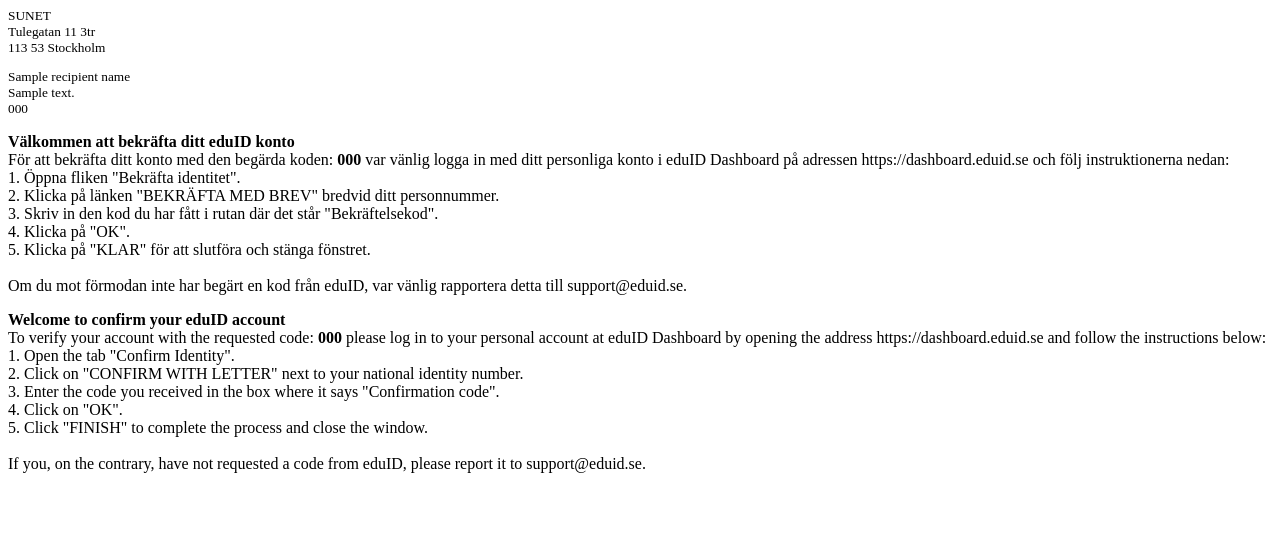
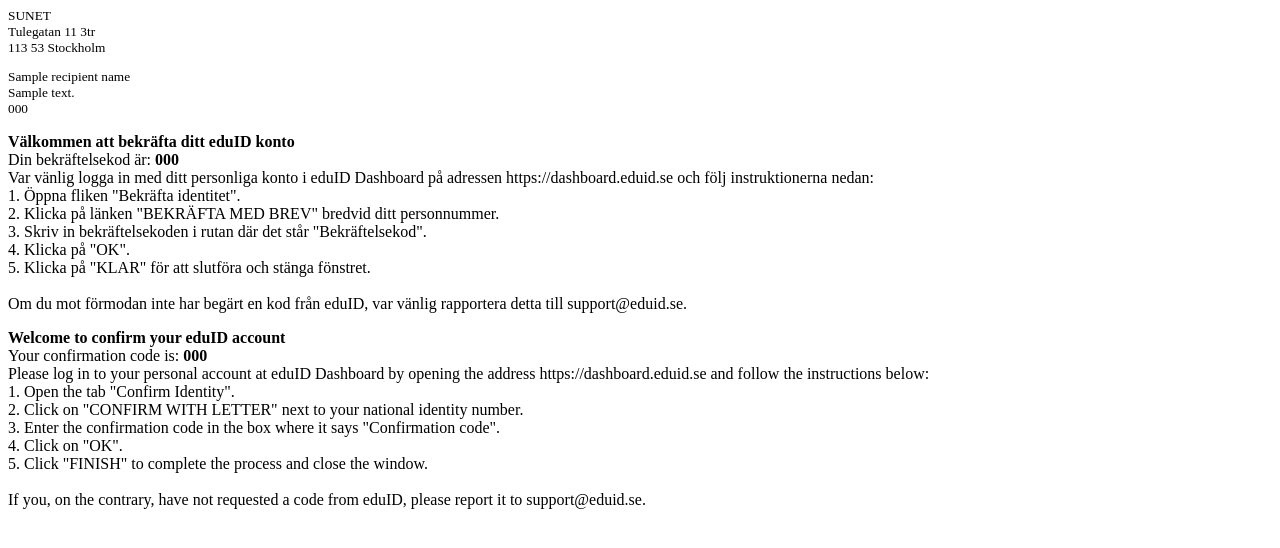
Before and after one commit to SUNET/eduid-idproofing-letter, a Flask app: template src/idproofing_letter/templates/letter.html in a window 1280 px wide. Shown: the top 548 px of the page. Run offline with Flask 2, Linux system fonts and the light colour scheme; the template is opened without the code that fills it: most values are stand-ins (such as "Sample title", 1, 10 or a date in 2020); parts of the project's set-up code (start-up, migrations or seed data) failed here and were passed over.

Commit message:
Changed wording in letter template

```diff
--- a/src/idproofing_letter/templates/letter.html
+++ b/src/idproofing_letter/templates/letter.html
@@ -34,11 +34,11 @@
     </div>
     <div id="text_frame">
         <p style="font-size: 12pt"><b>Välkommen att bekräfta ditt eduID konto</b><br>
-            För att bekräfta ditt konto med den begärda koden: <strong>{{ code }}</strong>
-            var vänlig logga in med ditt personliga konto i eduID Dashboard på adressen https://dashboard.eduid.se och följ instruktionerna nedan:<br>
+            Din bekräftelsekod är: <strong>{{ code }}</strong><br>
+            Var vänlig logga in med ditt personliga konto i eduID Dashboard på adressen https://dashboard.eduid.se och följ instruktionerna nedan:<br>
             1. Öppna fliken "Bekräfta identitet".<br>
             2. Klicka på länken "BEKRÄFTA MED BREV" bredvid ditt personnummer.<br>
-            3. Skriv in den kod du har fått i rutan där det står "Bekräftelsekod".<br>
+            3. Skriv in bekräftelsekoden i rutan där det står "Bekräftelsekod".<br>
             4. Klicka på "OK".<br>
             5. Klicka på "KLAR" för att slutföra och stänga fönstret.<br>
             <br>
@@ -46,11 +46,11 @@
             <br>
         </p>
     <p style="font-size: 12pt"><b>Welcome to confirm your eduID account</b><br>
-        To verify your account with the requested code: <strong>{{ code }}</strong>
-        please log in to your personal account at eduID Dashboard by opening the address https://dashboard.eduid.se and follow the instructions below:<br>
+        Your confirmation code is: <strong>{{ code }}</strong><br>
+        Please log in to your personal account at eduID Dashboard by opening the address https://dashboard.eduid.se and follow the instructions below:<br>
         1. Open the tab "Confirm Identity".<br>
         2. Click on "CONFIRM WITH LETTER" next to your national identity number.<br>
-        3. Enter the code you received in the box where it says "Confirmation code".<br>
+        3. Enter the confirmation code in the box where it says "Confirmation code".<br>
         4. Click on "OK".<br>
         5. Click "FINISH" to complete the process and close the window.<br>
         <br>
```
